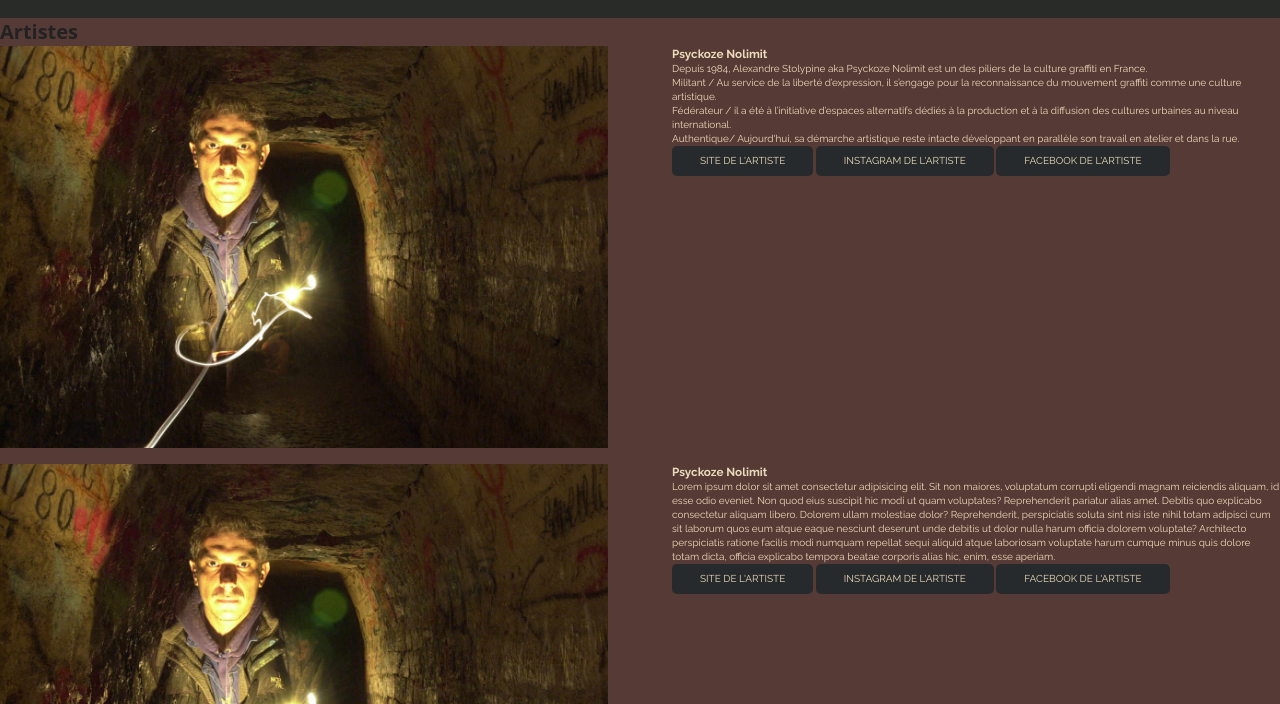
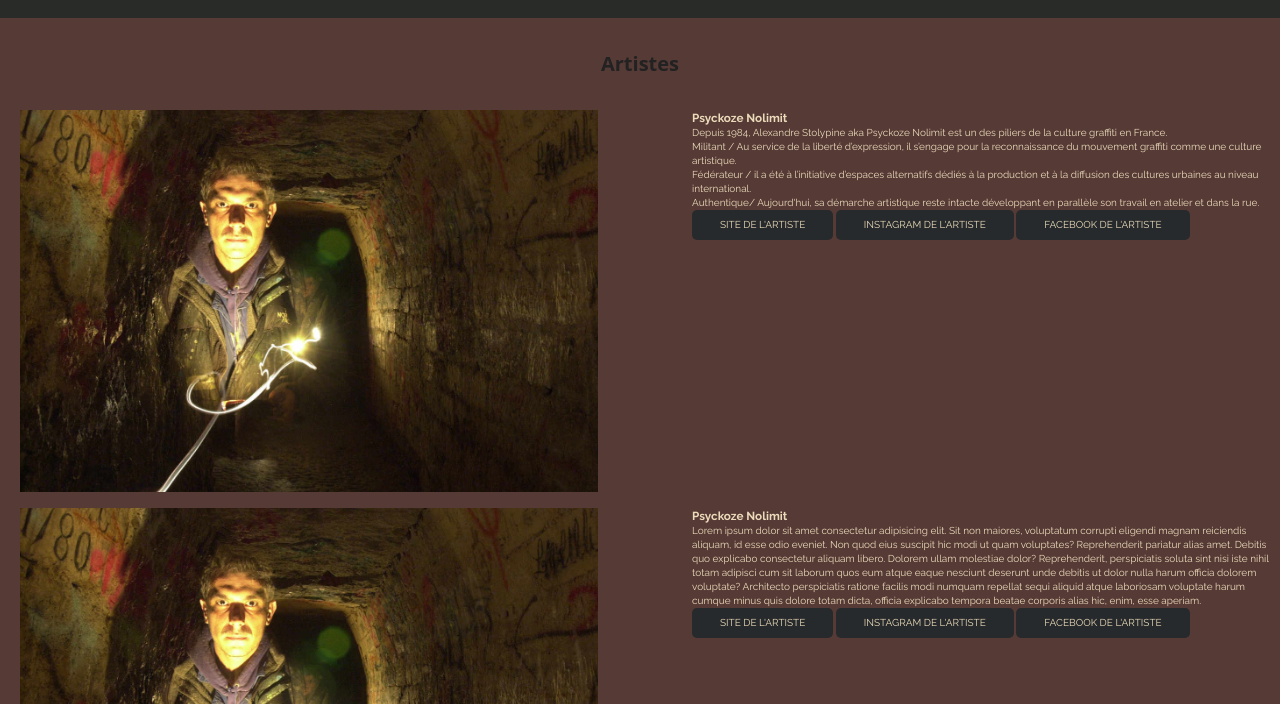
Before and after one commit to hugowoille/Streetart-map, a website built with Parcel: page artistes.html in a window 1280 px wide. Shown: the part 96-800 px from the top of the page. Built offline with nearby package versions, Linux system fonts and the light colour scheme.

Commit message:
Modifying a little the disposition of the page 'artistes'

```diff
--- a/artistes.html
+++ b/artistes.html
@@ -51,7 +51,7 @@
 
   <main>
 
-    <h2 class="h2__general">Artistes</h2>
+    <h2 class="h2__general h2__artistes">Artistes</h2>
 
     <!--Section-->
 
@@ -64,7 +64,7 @@
     </figure>
           <article class="artistes__article">
               <h3 class="artistes__article-h3">Psyckoze Nolimit</h3>
-              <p class="artistes__article-presentation">Depuis 1984, Alexandre Stolypine aka Psyckoze Nolimit est un des piliers de la culture graffiti en France.<br>
+              <p class="artistes__article-presentation"> Depuis 1984, Alexandre Stolypine aka Psyckoze Nolimit est un des piliers de la culture graffiti en France.<br>
                 Militant / Au service de la liberté d’expression, il s’engage pour la reconnaissance du mouvement graffiti comme une culture artistique.<br>
                 Fédérateur / il a été à l’initiative d’espaces alternatifs dédiés à la production et à la diffusion des cultures urbaines au niveau international.<br>
                 Authentique/ Aujourd'hui, sa démarche artistique reste intacte développant en parallèle son travail en atelier et dans la rue.</p>
--- a/stylesheets/pages/_artistes.scss
+++ b/stylesheets/pages/_artistes.scss
@@ -1,23 +1,21 @@
+.h2__artistes {
+    display: flex;
+    justify-content: center;
+    margin: 2rem 3rem;
+}
+
+.artistes__figure {
+    margin-left: 2em;
+    margin-right: 1em;
+}
+
 .artistes__article {
     font-family: $font-raleway;
     color: $body-text-color;
+    margin-left: 2em;
+    margin-right: 1em;
 }
 
-// .artistes__section-container {
-//    display: grid;
-//    grid-template-columns: 4fr, 2fr;
-//    grid-template-rows: repeat(8, 1fr);
-//    grid-template-areas:
-//    "figure1 text1"
-//    "figure1 buttons1"
-//    "figure2 text2"
-//    "figure2 buttons2"
-//    "figure3 text3"
-//    "figure3 buttons3"
-//    "figure4 text3"
-//    "figure4 buttons4";
-//}
-
 .artistes__section-container {
-    @include grid-column-repeat(2, 200px, 1fr, 4rem, 1rem)
+    @include grid-column-repeat(auto-fit, 400px, 1fr, 4rem, 1rem)
 }
```
Also changed, not shown: stylesheets/main.css, 1 other file.
